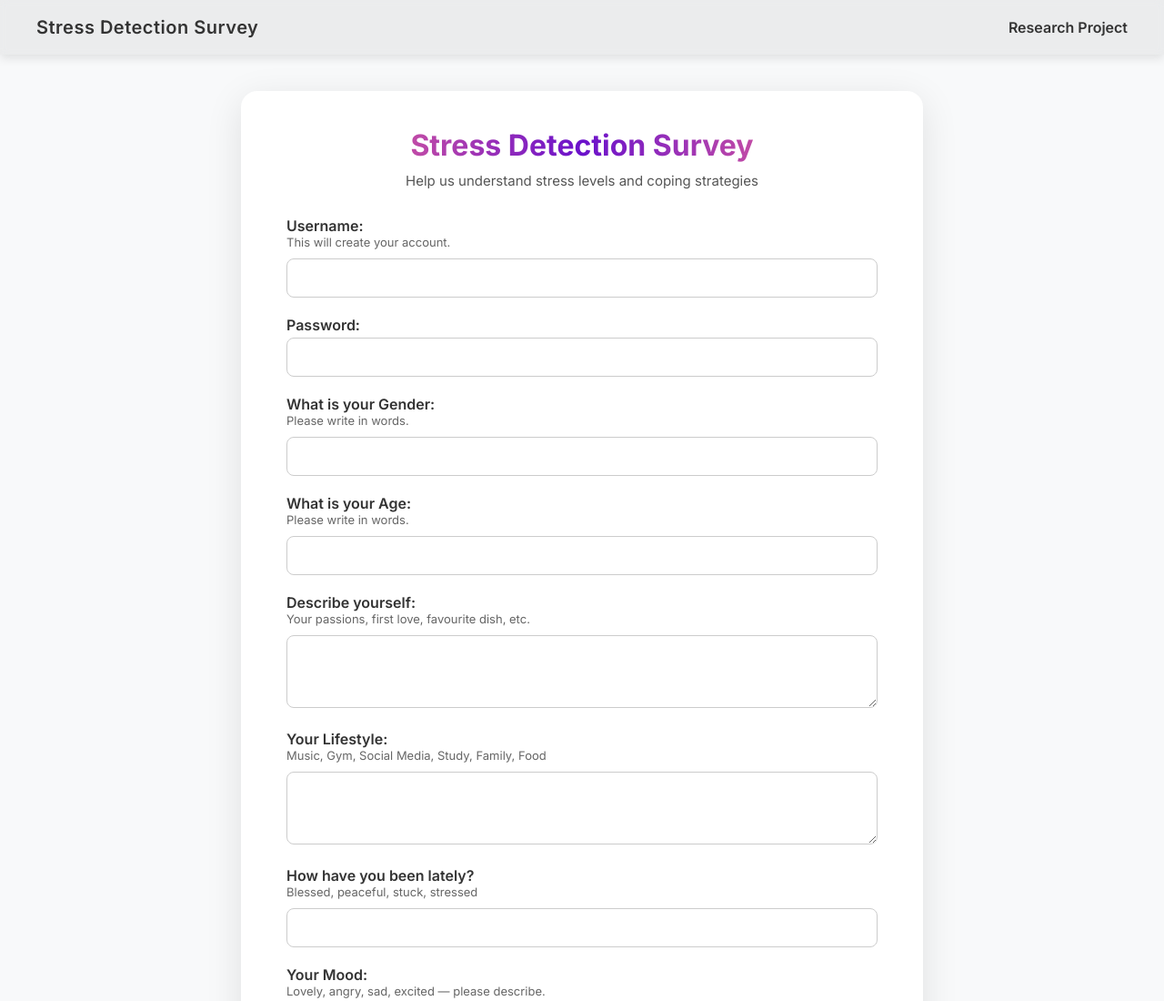
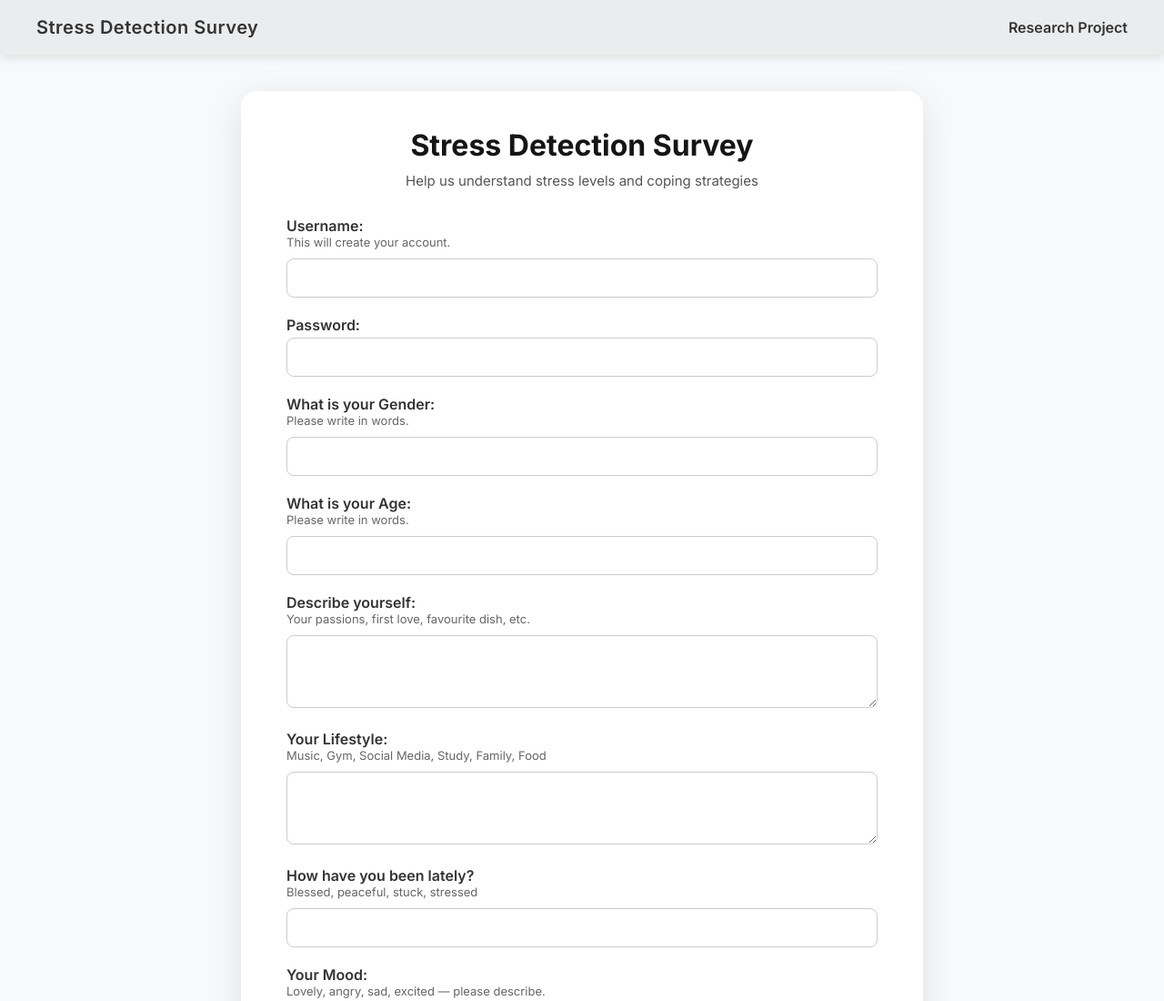
Before and after one commit to dramaticme/Capstone_Data, a website: page index.html in a window 1280 px wide. Shown: the top 1100 px of the page at 91% size. Drawn offline with Linux system fonts and the light colour scheme.

Commit message:
git commit changes

```diff
--- a/index.html
+++ b/index.html
@@ -69,7 +69,7 @@
       text-align: center;
       margin-bottom: 10px;
       font-weight: 700;
-      background: linear-gradient(90deg, #ff758c, #6a11cb, #ff758c);
+      background: linear-gradient(90deg, #161516, #161516, #161516);
       -webkit-background-clip: text;
       -webkit-text-fill-color: transparent;
     }
```
